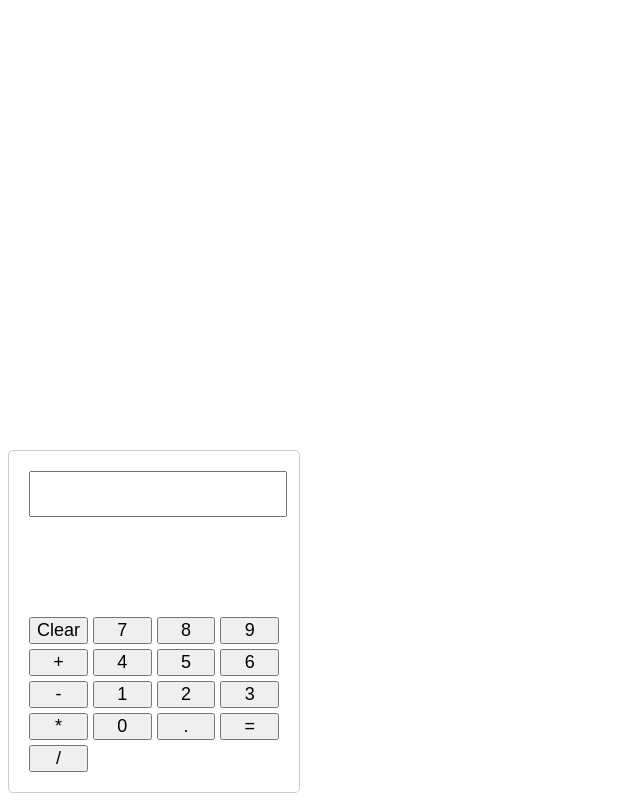
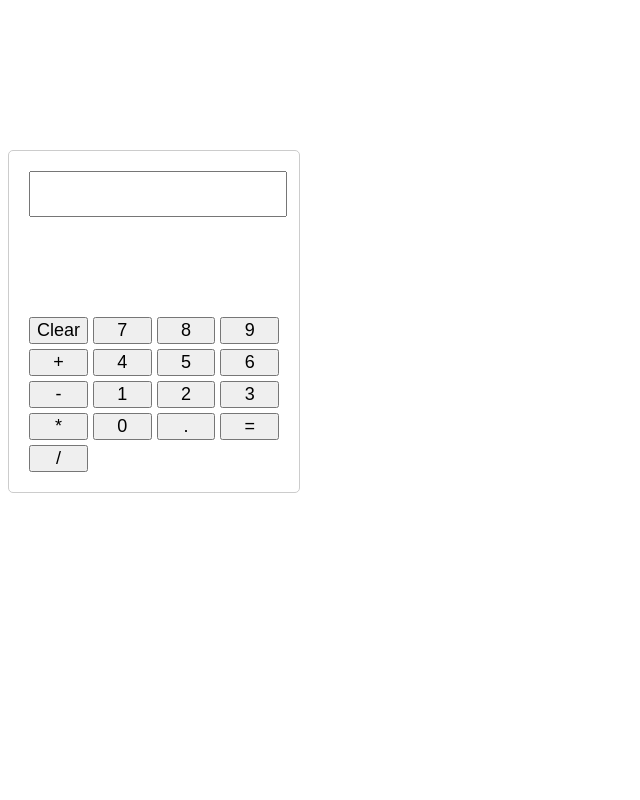
Before and after one commit to saki789/online-calculator-, a plain HTML site: page index.html in a window 1280 px wide. Shown: the whole page, without its empty margins (0-640 px from the left). Drawn offline with Linux system fonts and the light colour scheme.

Commit message:
Update styles.css

```diff
--- a/styles.css
+++ b/styles.css
@@ -10,7 +10,7 @@ body {
     border: 1px solid #ccc;
     border-radius: 5px;
     position: absolute;
-    top: 50%;
+    top: 100px;
 }
 
 #display {
```
